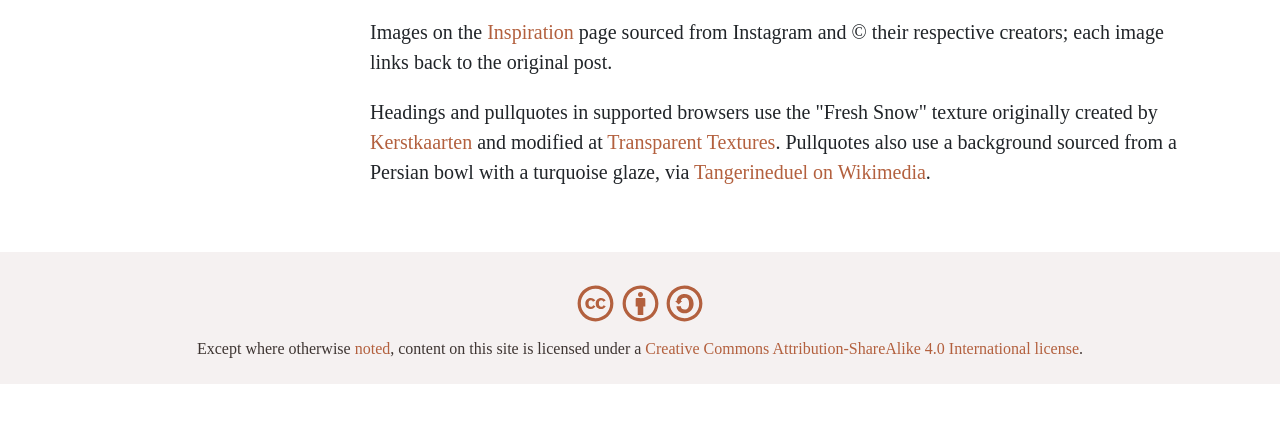
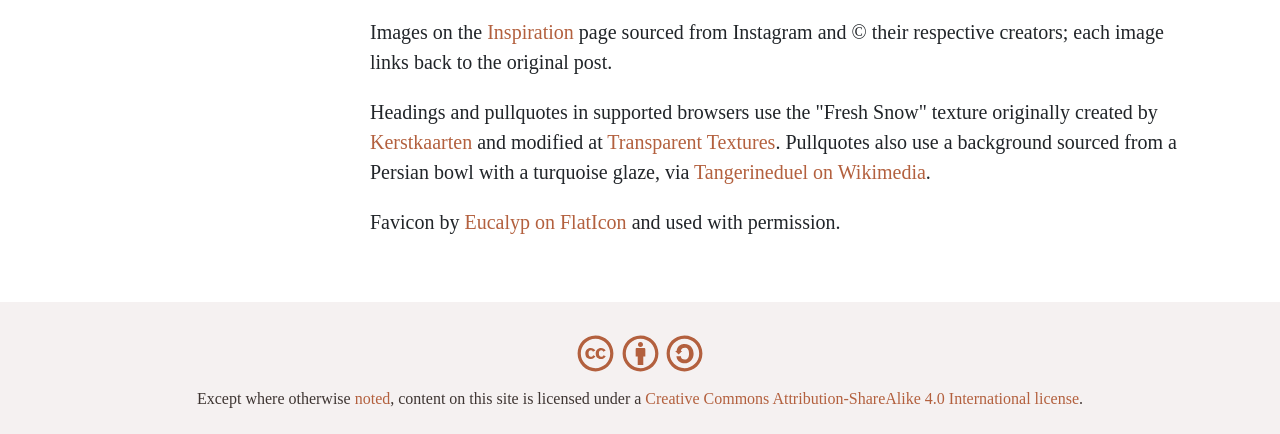
Before and after one commit to northxsouthco/ceramics-guide, a Gatsby site: page /credits in a window 1280 px wide. Shown: the part 732-1166 px from the top of the page. Before the commit the page ends 1116 px from the top, so only its background shows below. Built offline with nearby package versions, Linux system fonts and the light colour scheme; Gatsby itself is replaced by a stand-in of ours.

Commit message:
Add favicon credit

```diff
--- a/src/pages/credits.js
+++ b/src/pages/credits.js
@@ -99,6 +99,16 @@ const Colophon = () => (
           </a>
           .
         </p>
+        <p>
+          Favicon by{" "}
+          <a
+            href="https://www.flaticon.com/free-icon/pottery_1116680"
+            rel="noopener noreferrer"
+          >
+            Eucalyp on FlatIcon
+          </a>{" "}
+          and used with permission.
+        </p>
       </Col>
     </Row>
   </Layout>
```
